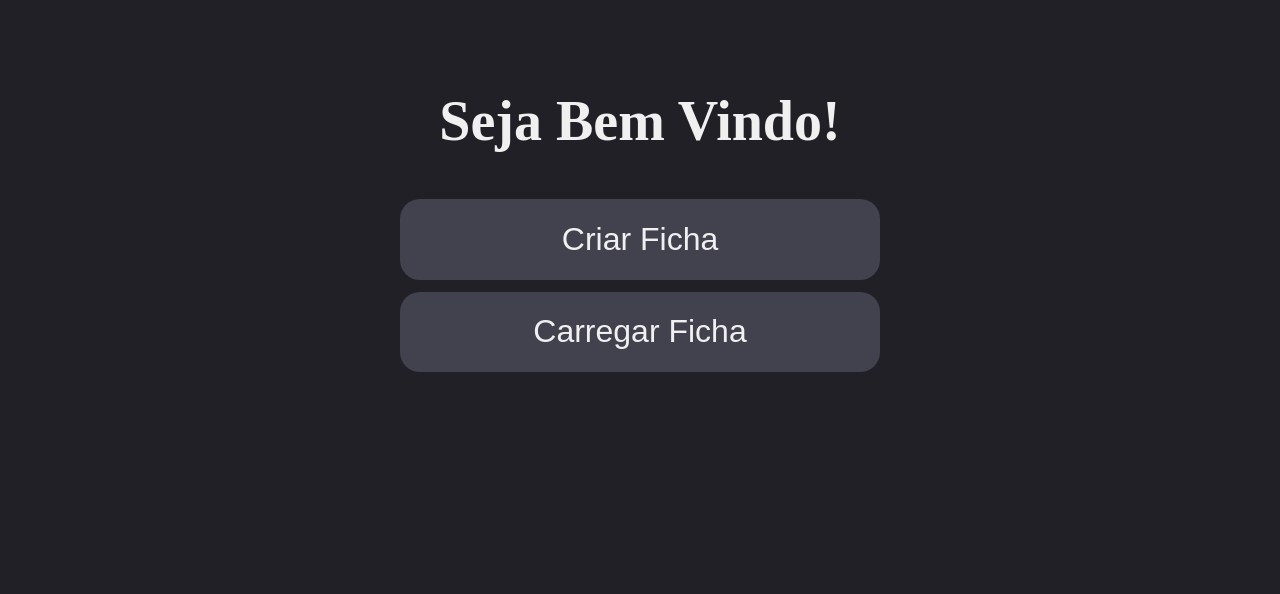
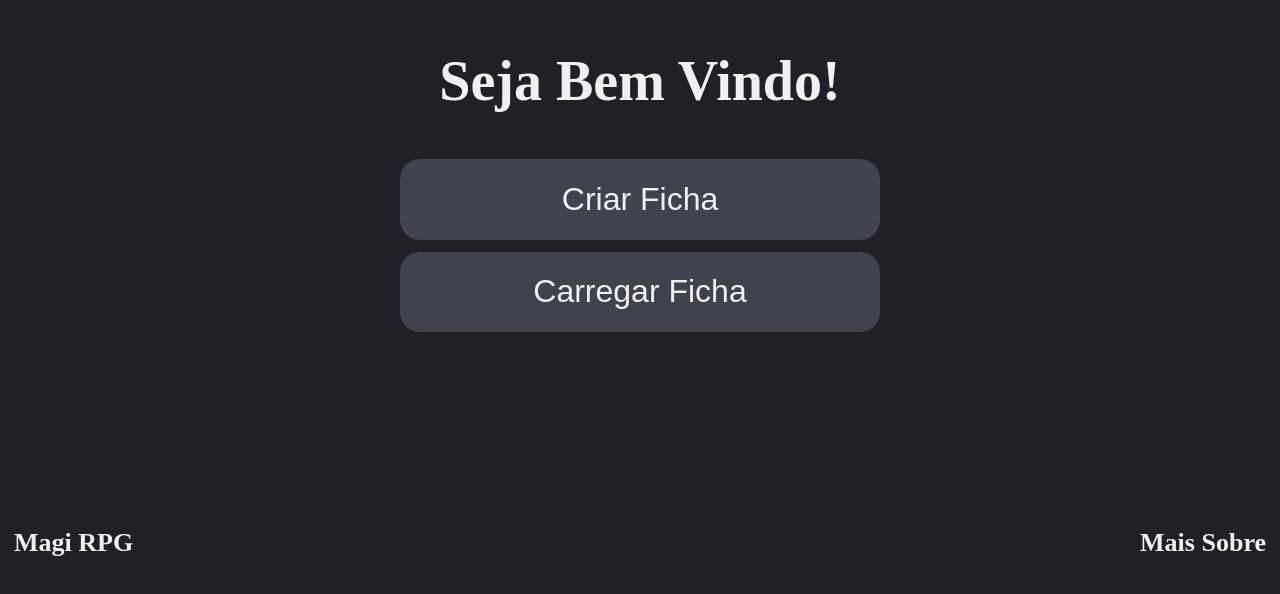
Before and after one commit to ThalesDaviSouza/magi-rpg, a Vue app: page / in a window 1280 px wide. Shown: the part 192-786 px from the top of the page. Built offline with nearby package versions, Linux system fonts and the light colour scheme.

Commit message:
[Add] Added about page

```diff
--- a/src/App.vue
+++ b/src/App.vue
@@ -5,7 +5,40 @@ import { RouterLink, RouterView } from 'vue-router'
 
 <template>
   <RouterView />
+  <footer>
+    <router-link href="https://docs.google.com/document/d/1kM41livHqtgm2o02FBfj41WW6i58Ba-YR7snCijhHBk/edit?usp=sharing"
+                target="_blank"
+                style="text-decoration: none;"
+    >
+      <span>Magi RPG</span>
+    </router-link>
+
+    <router-link to="/about" style="text-decoration: none;">
+      <span>Mais Sobre</span>
+    </router-link>
+  </footer>
 </template>
 
 <style scoped>
+  footer{
+    position: relative;
+    left: 0;
+    bottom: 0;
+
+    display: flex;
+    width: 100%;
+    height: 100%;
+    justify-content: space-between;
+
+    padding-bottom: 10px;
+  }
+
+  footer span{
+    padding: 14px;
+    font-size: 26px;
+    font-weight: bold;
+    color: var(--font-color);
+
+  }
+
 </style>
--- a/src/views/AboutView.vue
+++ b/src/views/AboutView.vue
@@ -1,9 +1,81 @@
 <template>
   <div class="about">
-    <h1>This is an about page</h1>
+    <h1>Magi RPG</h1>
+
+    <p>
+       Bem-vindo ao nosso Sistema de RPG inspirado no universo de
+       <em>Magi: The Labyrinth of Magic</em>! Este sistema foi de
+       senvolvido por fãs, para fãs, com foco nas técnicas mágicas
+        utilizadas pelos magos, como Aladdin, e nas poderosas técnicas
+       de manipulação de magoi usadas pelos guerreiros, como Alibaba.
+    </p>
+
+    <p>
+       O objetivo principal deste sistema é explorar as duas vertentes
+       centrais de magia presentes na série: as técnicas dos magos, que
+       envolvem a criação e controle de feitiçarias baseadas no magoi,
+       e as técnicas de manipulação de magoi, utilizadas pelos guerreiros
+       para invocar e controlar poderosas forças em combate.
+    </p>
+
+    <p>
+       A mecânica do jogo foi projetada para permitir que os jogadores se
+       aprofundem na criação e evolução dessas habilidades, seja através
+       do estudo das artes mágicas dos magos, seja no desenvolvimento das
+       técnicas de manipulação de magoi dos guerreiros. O sistema permite
+       que cada jogador crie seu próprio caminho, escolhendo entre ser um
+       mago ou um guerreiro e explorando as diferentes formas de utilizar
+       o magoi para enfrentar desafios e moldar seu destino.
+    </p>
+
+    <p>
+       Este projeto é completamente sem fins monetários e visa oferecer aos
+       fãs uma maneira de vivenciar o universo de <em>Magi</em> de uma forma
+       nova e interativa. Não há intenção de incluir outras formas de poder
+       que aparecem na série, como habilidades de Djins ou outros poderes
+       que não envolvem as técnicas dos magos ou a manipulação de magoi.
+    </p>
+
+    <h2>Aqui, você poderá:</h2>
+    <ul>
+        <li>
+            Criar personagens que são magos, especializados nas técnicas de
+            magia, ou guerreiros, mestres na manipulação de magoi;
+        </li>
+        <li>
+            Desenvolver e personalizar suas próprias técnicas de magia ou
+            manipulação de magoi, adaptadas ao estilo de jogo e à história
+            do seu personagem;
+        </li>
+        <li>
+            Explorar o vasto mundo de <em>Magi</em>, enfrentando inimigos
+            e desafios que testam seu domínio sobre o magoi e suas
+            habilidades mágicas;
+        </li>
+        <li>
+            Envolver-se em combates e aventuras, onde as escolhas sobre o
+            uso do magoi podem mudar o rumo da história.
+        </li>
+    </ul>
+
+    <p>
+        Prepare-se para uma experiência única no universo de <em>Magi</em>,
+        onde a magia dos magos e as técnicas de manipulação de magoi dos
+        guerreiros estão ao seu alcance. A magia e o poder estão em suas
+        mãos!
+    </p>
+
   </div>
 </template>
 
-<style>
+<style scoped>
+  .about{
+    margin: 40px;
+    margin-top: 10px;
+    text-align: justify;
+  }
 
+  .about p, .about ul li{
+    font-size: 19px;
+  }
 </style>
--- a/src/views/CreateSheetView.vue
+++ b/src/views/CreateSheetView.vue
@@ -1,9 +1,12 @@
 <template>
-  <div class="about">
+  <section>
     <h1>This is the Create Sheet Page</h1>
-  </div>
+  </section>
 </template>
 
 <style>
-
+  section{
+    height: 90vh;
+    padding: 20px;
+  }
 </style>
--- a/src/views/HomeView.vue
+++ b/src/views/HomeView.vue
@@ -33,7 +33,7 @@ const createSheet = () => {
     display: flex;
     justify-content: center;
     align-items: center;
-    height: 100vh;
+    height: 90vh;
     width: 100vw;
   }
   section{
```
